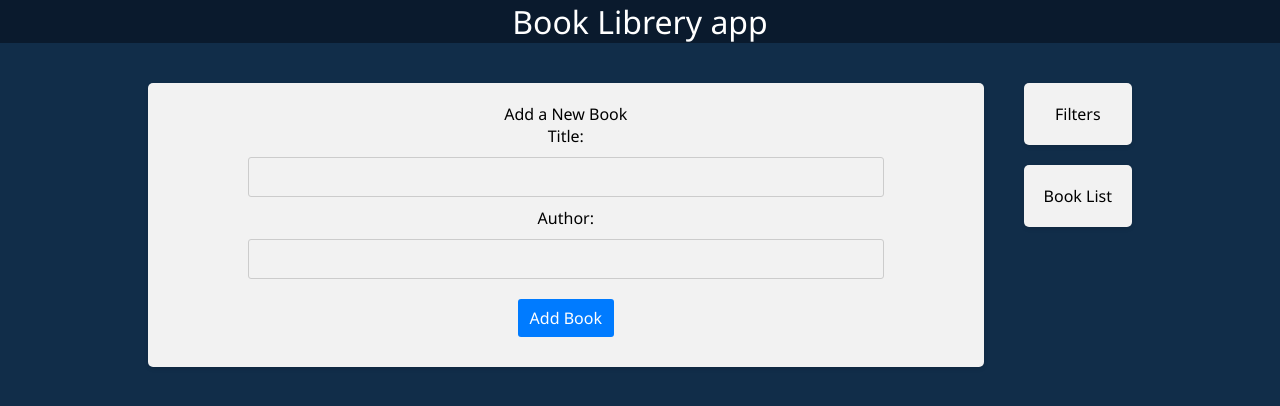
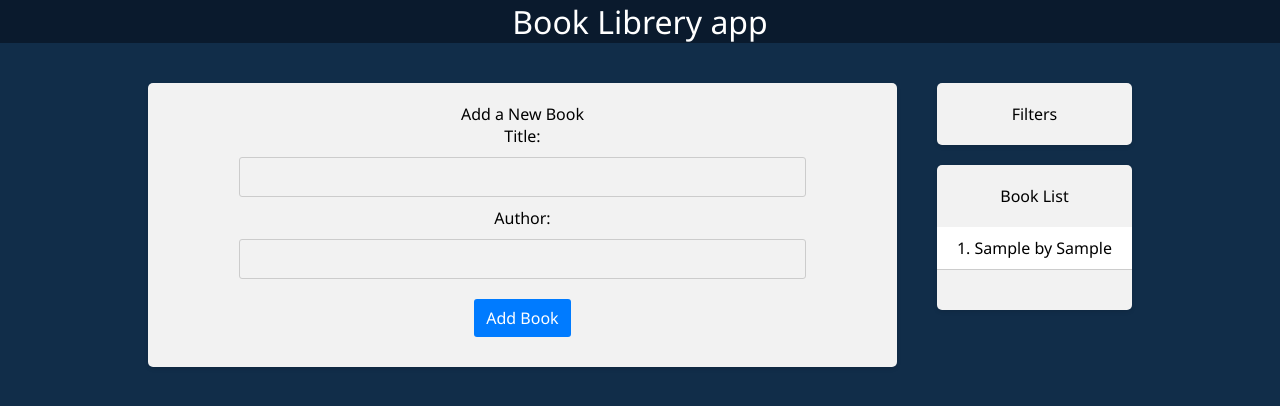
Before and after one commit to rinatbastanov/react-redux, a React (Create React App) app in the folder frontend/: page / in a window 1280 px wide. Both pictures are taken after typing "Sample", "Sample" into the empty fields and a click on the button "Add Book". Shown: the top 406 px of the page. Built offline with nearby package versions, Linux system fonts and the light colour scheme.

Commit message:
Initialize Redux, add and display books

```diff
--- a/frontend/package.json
+++ b/frontend/package.json
@@ -3,11 +3,13 @@
   "version": "0.1.0",
   "private": true,
   "dependencies": {
+    "@reduxjs/toolkit": "^2.2.5",
     "@testing-library/jest-dom": "^5.17.0",
     "@testing-library/react": "^13.4.0",
     "@testing-library/user-event": "^13.5.0",
     "react": "^18.3.1",
     "react-dom": "^18.3.1",
+    "react-redux": "^9.1.2",
     "react-scripts": "5.0.1",
     "web-vitals": "^2.1.4"
   },
--- a/frontend/src/components/BookForm/BookForm.js
+++ b/frontend/src/components/BookForm/BookForm.js
@@ -1,16 +1,23 @@
 import { useState } from 'react';
+import { useDispatch } from 'react-redux';
+import { addBook } from '../../redux/books/actionCreators';
 import './BookForm.css';
 
 const BookForm = () => {
   const [title, setTitle] = useState('');
   const [author, setAuthor] = useState('');
+  const dispatch = useDispatch();
 
   const handleSubmit = (e) => {
     e.preventDefault();
 
     if (title && author) {
       //dispatch action
-
+      const book = {
+        title,
+        author,
+      };
+      dispatch(addBook(book));
       setTitle('');
       setAuthor('');
     }
--- a/frontend/src/components/BookList/BookList.css
+++ b/frontend/src/components/BookList/BookList.css
@@ -1,48 +1,61 @@
-.book-form {
-  width: 100%;
+.book-list ul {
+  padding: 0;
+  margin: 20px -20px;
+  list-style: none;
 }
 
-.book-form label {
-  display: block;
-  width: 100%;
-  text-align: center;
-  margin-bottom: 10px;
+.book-list li {
+  display: flex;
+  justify-content: space-between;
+  align-items: center;
+  width: auto;
+  padding: 10px 20px;
+  border-bottom: 1px solid #ccc;
+  background-color: #fff;
+  list-style-type: none;
 }
 
-.book-form input {
-  width: 80%;
-  padding: 8px;
-  margin-bottom: 10px;
-  border: 1px solid #ccc;
-  border-radius: 3px;
+.book-list li:nth-child(even) {
+  background-color: #f2f2f2;
 }
 
-.book-form button {
-  background-color: #007bff;
-  color: #fff;
+.book-list li:hover {
+  background-color: #dbe4f8;
+}
+
+.book-list button {
+  background-color: #fff;
+  color: red;
+  border: 1px solid red;
   padding: 8px 12px;
-  border: none;
   border-radius: 3px;
   cursor: pointer;
-  margin: 10px;
   transition: background-color 0.3s ease;
 }
 
-.book-form button:hover {
-  background-color: #0056b3;
+.book-list button:hover {
+  background-color: #fdd;
 }
 
-.book-form .spinner {
-  animation: spinner 1s infinite linear;
-  margin-left: 10px;
+.book-list .highlight {
+  background-color: #ff0;
 }
 
-@keyframes spinner {
-  from {
-    transform: rotate(0deg);
-  }
+.book-list .book-info {
+  flex: 1;
+  text-align: left;
+}
 
-  to {
-    transform: rotate(360deg);
-  }
+.book-list .book-actions {
+  display: flex;
+  align-items: center;
 }
+
+.book-list .star-icon {
+  width: 24px;
+  height: 24px;
+  margin: 0 20px;
+  cursor: pointer;
+  transition: color 0.3s ease;
+  color: #fca510;
+}
--- a/frontend/src/components/BookList/BookList.js
+++ b/frontend/src/components/BookList/BookList.js
@@ -1,9 +1,24 @@
+import { useSelector } from 'react-redux';
 import './BookList.css';
 
 const BookList = () => {
+  const books = useSelector((state) => state.books);
   return (
     <div className="app-block book-list">
       <h2>Book List</h2>
+      {books.length === 0 ? (
+        <p>No books available</p>
+      ) : (
+        <ul>
+          {books.map((book, i) => (
+            <li key={i}>
+              <div className="book-info">
+                {++i}. {book.title} by <strong>{book.author}</strong>
+              </div>
+            </li>
+          ))}
+        </ul>
+      )}
     </div>
   );
 };
--- a/frontend/src/index.js
+++ b/frontend/src/index.js
@@ -1,7 +1,13 @@
 import React from 'react';
 import ReactDOM from 'react-dom/client';
+import { Provider } from 'react-redux';
+import store from './redux/store';
 import './index.css';
 import App from './App';
 
 const root = ReactDOM.createRoot(document.getElementById('root'));
-root.render(<App />);
+root.render(
+  <Provider store={store}>
+    <App />
+  </Provider>
+);
--- /dev/null
+++ b/frontend/src/redux/books/actionCreators.js
@@ -0,0 +1,8 @@
+import * as actionTypes from './actionTypes';
+
+export const addBook = (newBook) => {
+  return {
+    type: actionTypes.ADD_BOOK,
+    payload: newBook,
+  };
+};
--- /dev/null
+++ b/frontend/src/redux/books/actionTypes.js
@@ -0,0 +1 @@
+export const ADD_BOOK = 'ADD_BOOK';
--- /dev/null
+++ b/frontend/src/redux/books/reducer.js
@@ -0,0 +1,14 @@
+import * as actionTypes from './actionTypes';
+
+const initialState = [];
+
+const booksReducer = (state = initialState, action) => {
+  switch (action.type) {
+    case actionTypes.ADD_BOOK:
+      return [...state, action.payload];
+    default:
+      return state;
+  }
+};
+
+export default booksReducer;
--- /dev/null
+++ b/frontend/src/redux/store.js
@@ -0,0 +1,10 @@
+import { configureStore } from '@reduxjs/toolkit';
+import booksReducer from './books/reducer';
+
+const store = configureStore({
+  reducer: {
+    books: booksReducer,
+  },
+});
+
+export default store;
```
Also changed, not shown: 1 other file (tests, documents, lock files or other folders).
